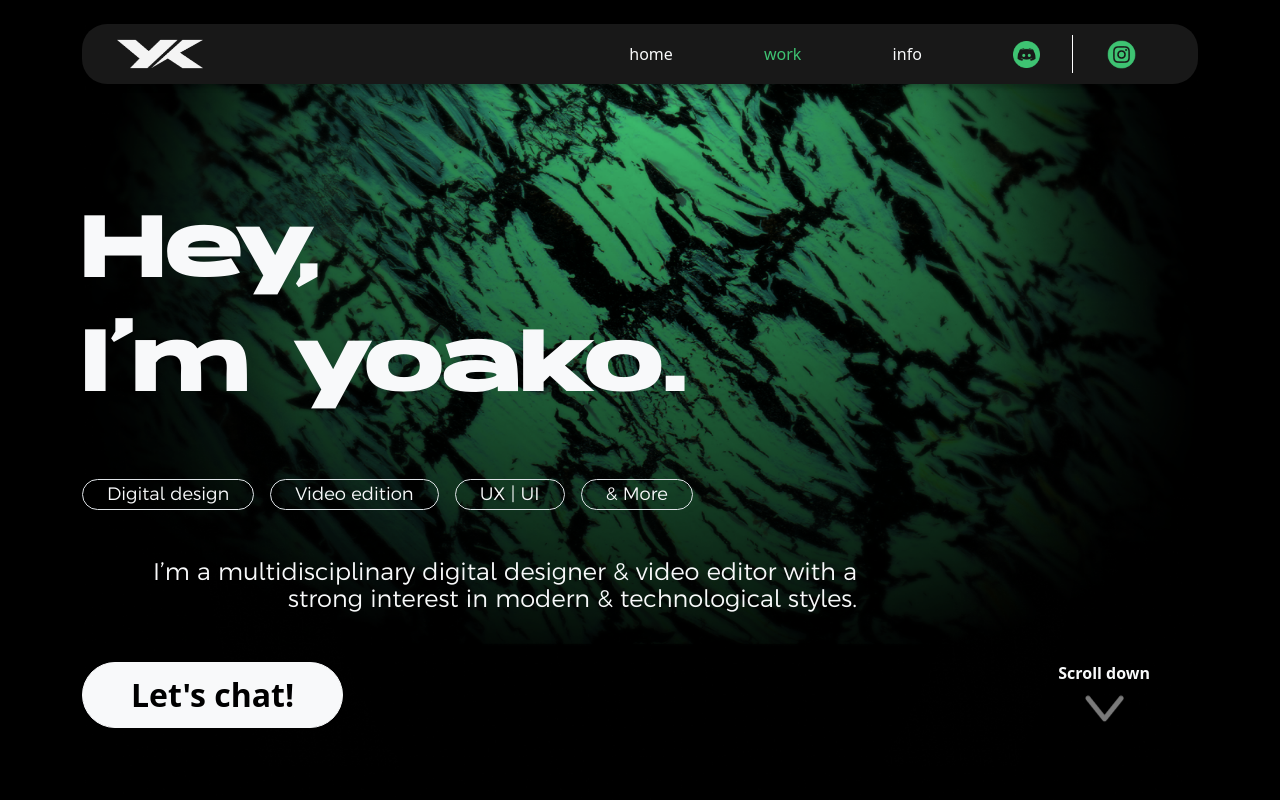
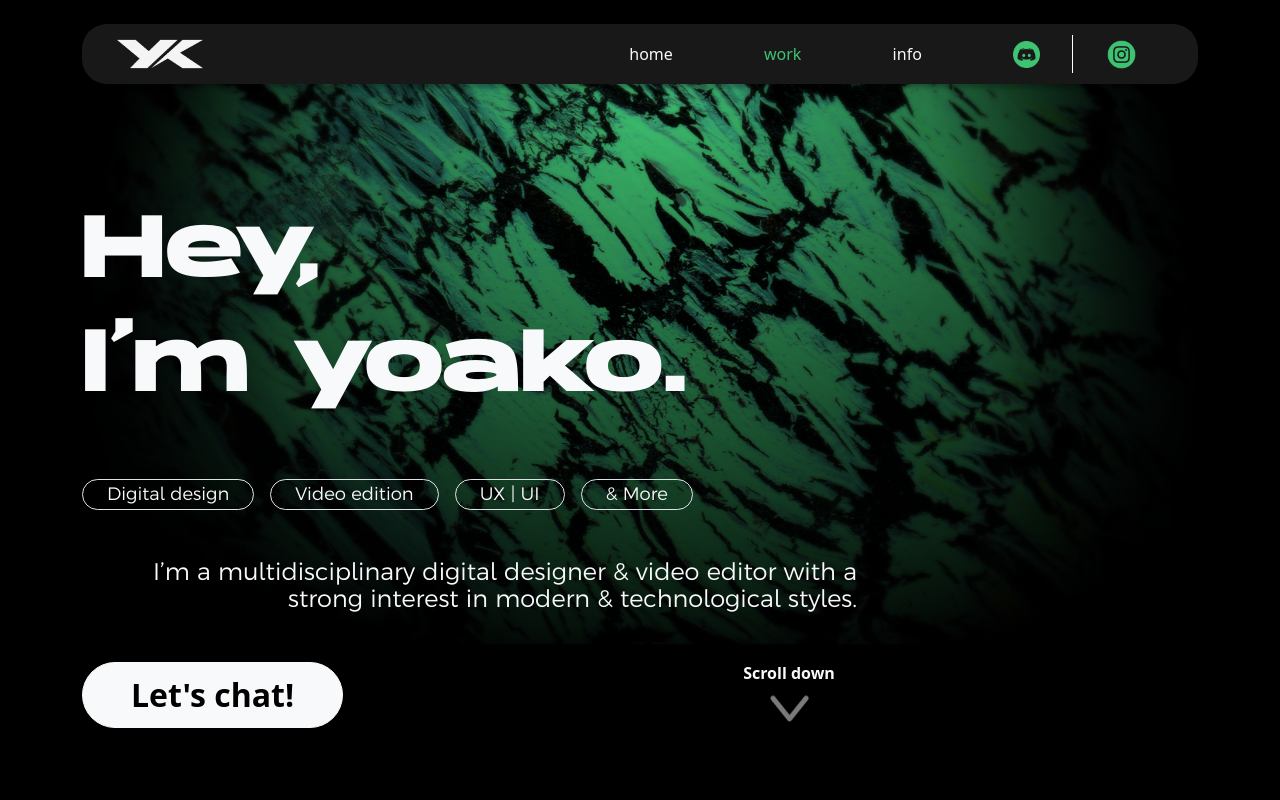
Before and after one commit to LeandroFlorentin/yoakodesign, a React (Vite) app: page / in a window 1280 px wide. Shown: the top 800 px of the page. Built offline with nearby package versions, Linux system fonts and the light colour scheme.

Commit message:
center scroll

```diff
--- a/src/pages/Landing.jsx
+++ b/src/pages/Landing.jsx
@@ -28,11 +28,14 @@ const Landing = ({ reference }) => {
               strong interest in modern & technological styles.
             </p>
           </div>
-          <div className="d-flex align-items-center mt-5 justify-content-between">
+          <div className="d-flex align-items-center mt-5 justify-content-start">
             <button className="btn btn-light fs-32 rounded-pill fw-semibold ps-5 pe-5 pt-2 pb-2">
               Let's chat!
             </button>
-            <div className="d-flex flex-column align-items-center me-5">
+            <div
+              className="d-flex flex-column align-items-center me-5"
+              style={{ marginLeft: "400px" }}
+            >
               <p className="text-light fw-semibold">Scroll down</p>
               <img
                 className="fs-6 scroll-down"
```
